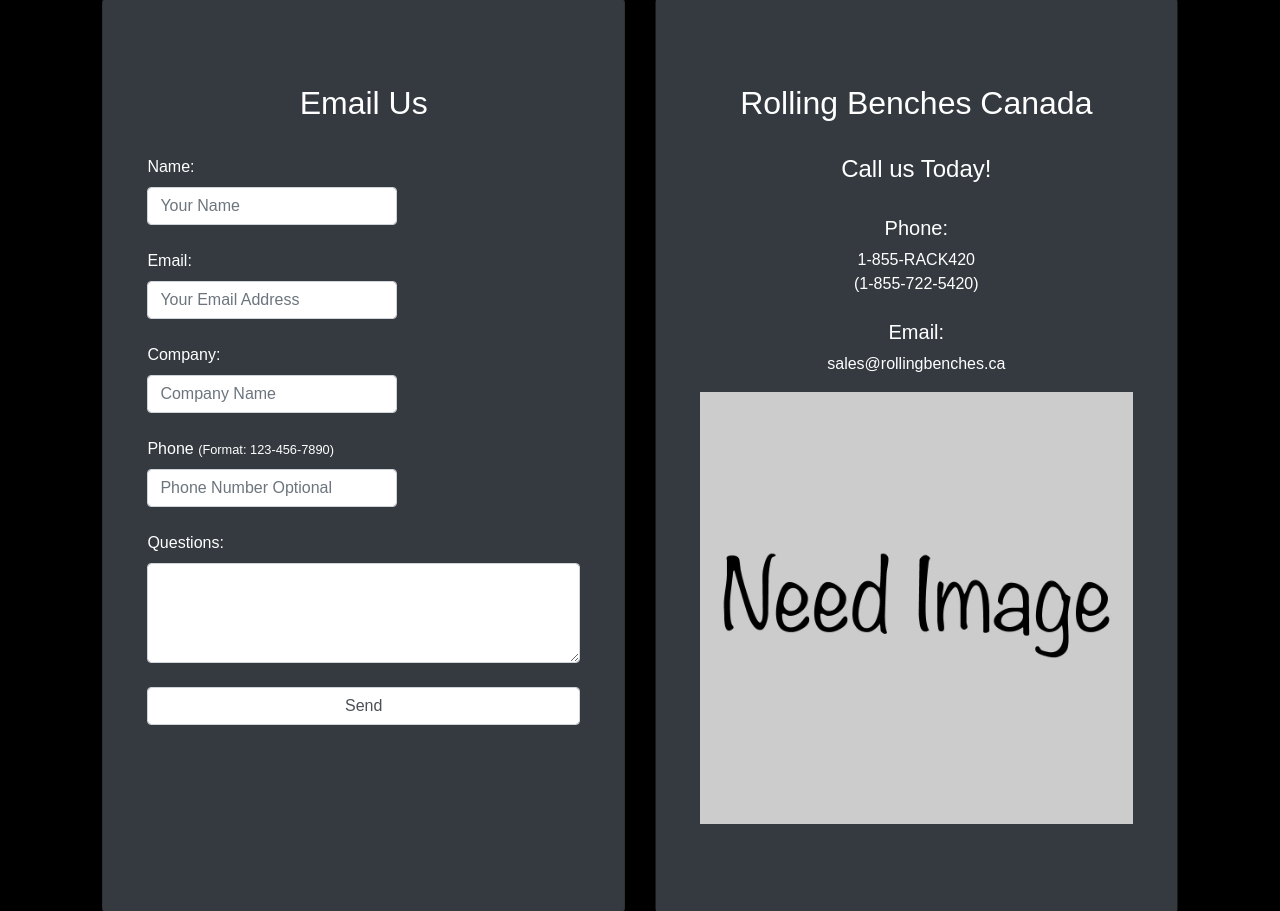
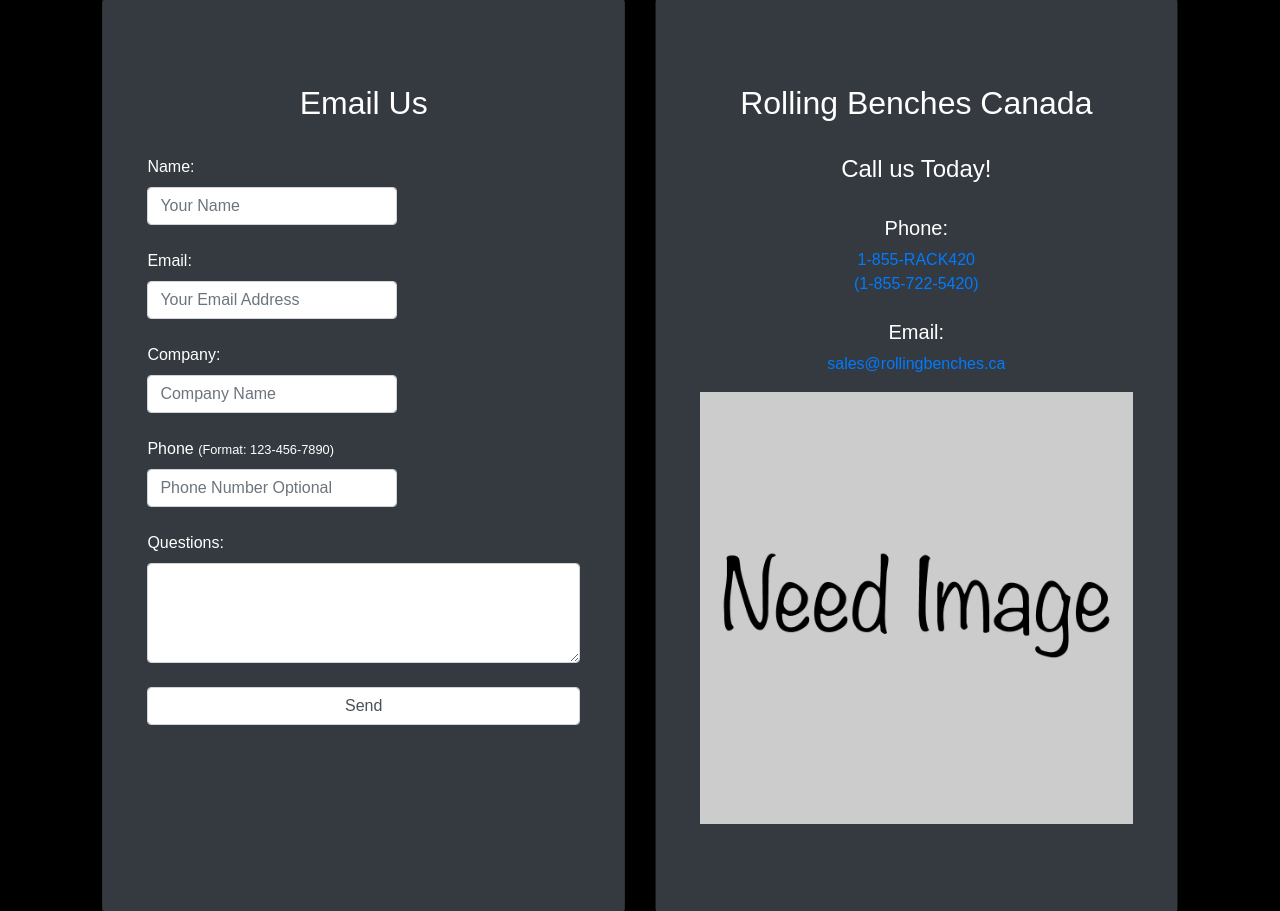
Before and after one commit to SeanTuc/SeanRollingBenches, a PHP site: page /contactUs.php in a window 1280 px wide. Shown: the part 335-1246 px from the top of the page. Run offline with PHP 8.4, Linux system fonts and the light colour scheme.

Commit message:
added links to contact info

```diff
--- a/contactUs.php
+++ b/contactUs.php
@@ -36,7 +36,8 @@
           <p class="card-text" style="padding-bottom: 10%"> <h2 style="color: white;" >Rolling Benches Canada</h2>
             <div style=" color: white; padding: 5%">
             <h4> Call us Today! </h4> <br>
-            <h5>Phone: </h5> <div style=""> 1-855-RACK420 <br> (1-855-722-5420) </div> <br>  <h5> Email: </h3> sales@rollingbenches.ca </p>
+            <h5>Phone: </h5> <div style=""> <a href="tel:+18557225420"> 1-855-RACK420 </a> <br> <a href="tel:+18557225420"> (1-855-722-5420) <a> </div>
+            <br>  <h5> Email: </h3> <a href="mailto:sales@rollingbenches.ca?subject=Rolling Benches Contact Page">sales@rollingbenches.ca </a>  </p>
             <img class="card-img-top; img-fluid" src="images/No_image.jpg" alt="#" style="width:100%; height: auto; padding-bottom: 10%">
             </div>
         </div>
```
